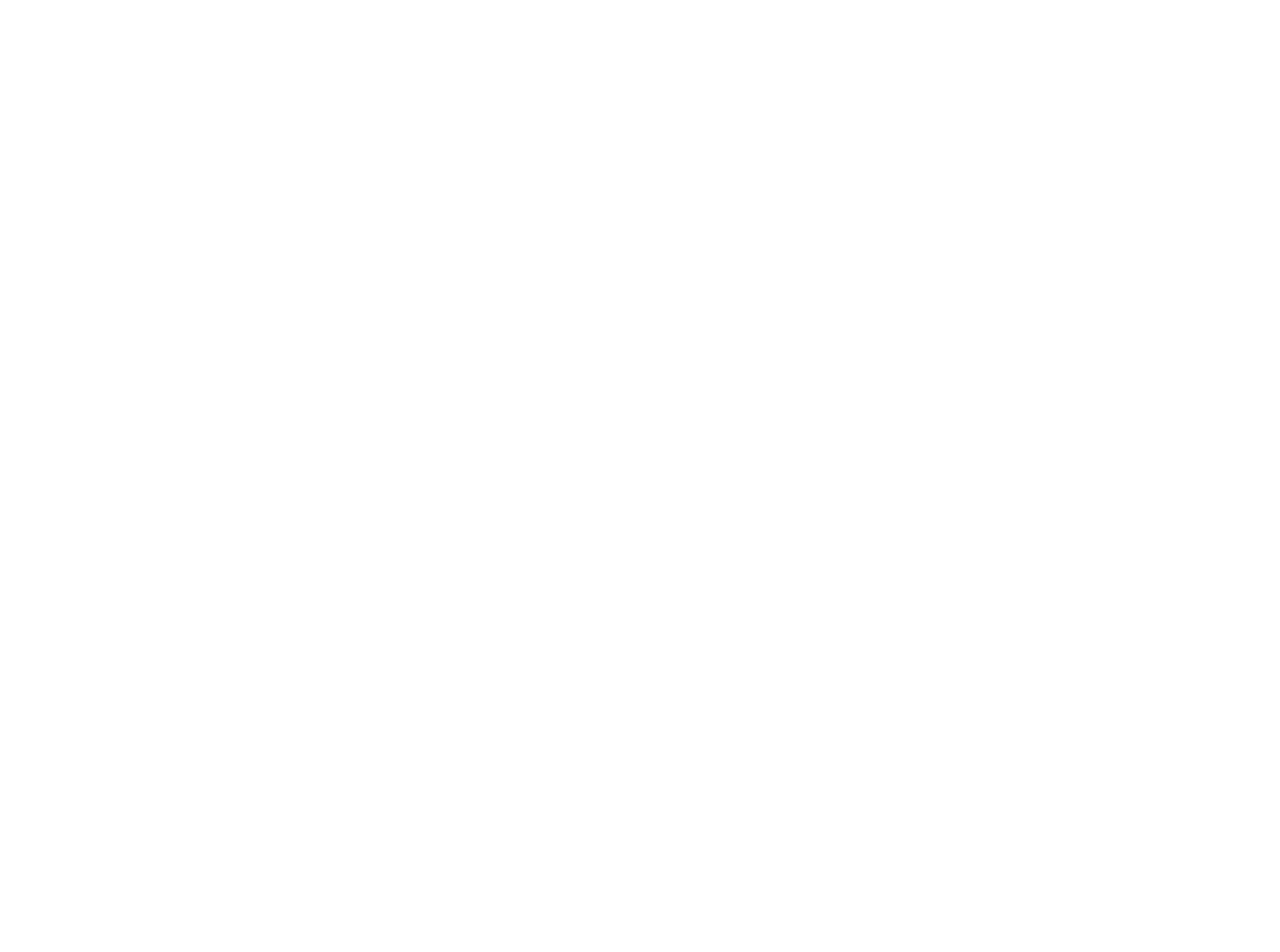
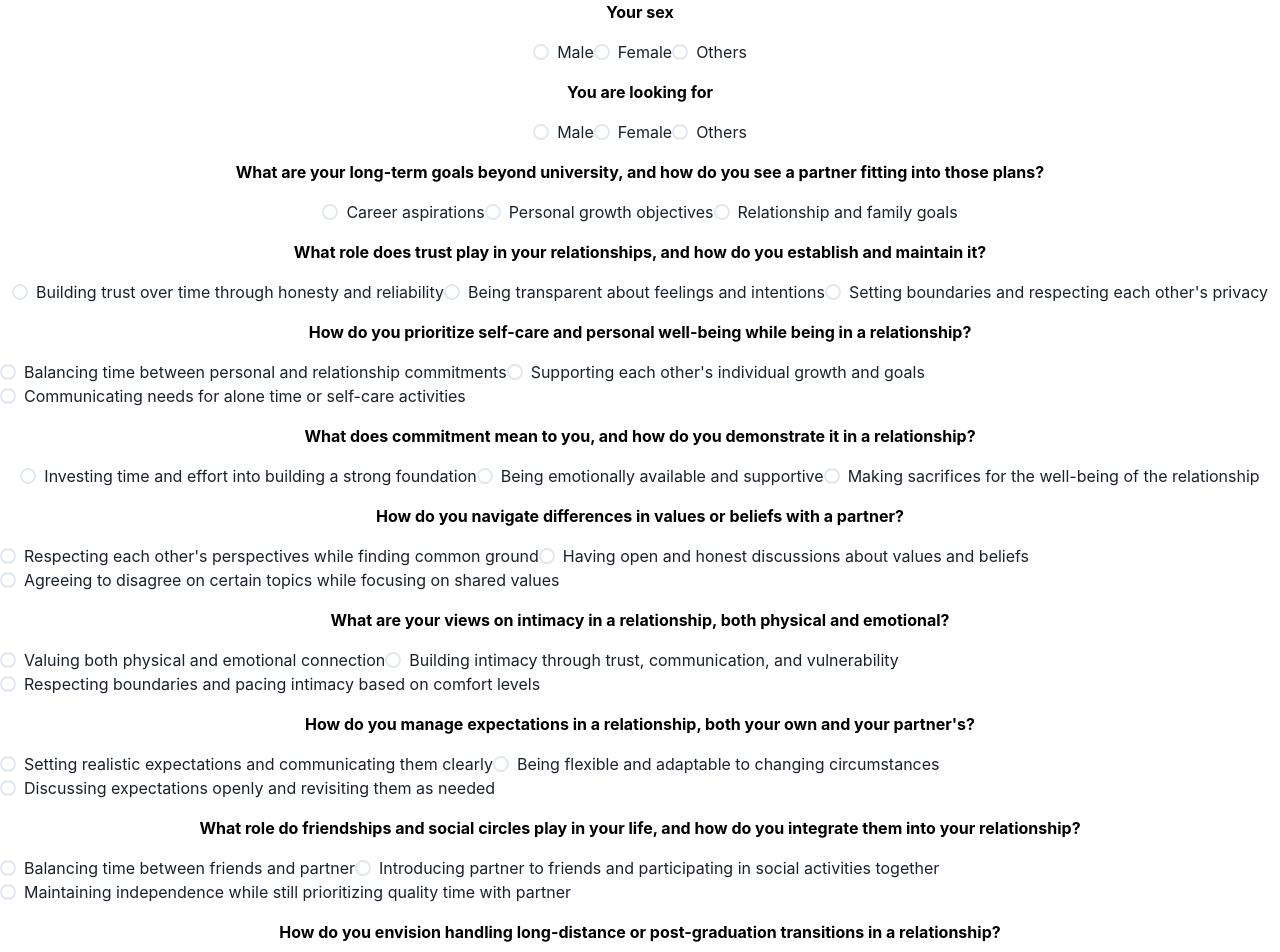
Before and after one commit to AwishChhetri/Maya, a React (Create React App) app: page /form in a window 1280 px wide. Before the commit this address had no page. Shown: the top 952 px of the page. Before the commit the page ends 800 px from the top, so only its background shows below. Built offline with nearby package versions, Linux system fonts and the light colour scheme.

Commit message:
backed update

```diff
--- a/src/App.js
+++ b/src/App.js
@@ -4,8 +4,9 @@
 import Home from './Pages/Home.js'
 import axios from 'axios';
 import Chat from './Pages/Chat.js';
- axios.defaults.baseURL = 'https://puppy-mzmq.onrender.com';
-//  axios.defaults.baseURL = 'http://localhost:8000';
+import Form from './Pages/Form.js'
+//  axios.defaults.baseURL = 'https://puppy-mzmq.onrender.com';
+ axios.defaults.baseURL = 'http://localhost:8000';
 function App() {
   return (
 
@@ -14,6 +15,7 @@
         <Route path="/Login" element={<Login />} exact/>
         <Route path="/Board" element={<Board />} exact/>
         <Route path="/Chat" element={<Chat/>} exact/>
+        <Route path="/form" element={<Form/>} exact/>
       </Routes>
 
 
--- a/src/Components/Notification.js
+++ b/src/Components/Notification.js
@@ -1,6 +1,6 @@
 import React, { useState, useEffect } from 'react';
 import { Box, Text, useDisclosure, Modal, ModalOverlay, ModalContent, ModalBody, Flex, IconButton, Spinner } from '@chakra-ui/react';
-import { IoNotifications } from 'react-icons/io5';
+import { GiHeartWings } from "react-icons/gi";
 import { FaUser } from 'react-icons/fa';
 import { FcApproval, FcCancel } from 'react-icons/fc';
 import axios from 'axios';
@@ -59,11 +59,11 @@
         display="flex"
         alignItems="center"
       >
-        <IoNotifications style={{ marginRight: '7px', fontSize: '24px' }} />
+        <GiHeartWings  style={{ marginRight: '7px', fontSize: '24px' }} />
         {matchRequestDetails && matchRequestDetails.length > 0 ? (
-          <Text fontSize="sm" ml={2} color="blue.500">You have {matchRequestDetails.length} new match requests</Text>
+          <Text fontSize="sm" ml={2} color="blue.500">You have liked {matchRequestDetails.length} people.</Text>
         ) : (
-          <Text fontSize="sm" ml={2} color="blue.500">No requests yet! Have Patience.</Text>
+          <Text fontSize="sm" ml={2} color="blue.500">You Likes</Text>
         )}
       </Box>
       <Modal isOpen={isOpen} onClose={onClose}>
--- a/src/Components/Student.js
+++ b/src/Components/Student.js
@@ -44,9 +44,13 @@
         <Box mr={2} display="flex" alignItems="center" onClick={submitHandler}>
           <IconButton
             size="md"
-            colorScheme="red"
-            aria-label="Send Match Request"
-            icon={<FaHeart />}
+            colorScheme="pink"
+    bgGradient="linear(to-r, red.400, pink.400)"
+    _hover={{
+      bgGradient: 'linear(to-r, pink.400, red.400)',
+    }}
+    icon={<FaHeart  />}
+
             isLoading={loading}
             loadingText="Sending..."
           />
--- a/src/Pages/Chat.js
+++ b/src/Pages/Chat.js
@@ -10,7 +10,7 @@
   const chatBoxRef = useRef(null);
 
   useEffect(() => {
-    const newSocket = io('https://puppy-mzmq.onrender.com');
+    const newSocket = io('http://localhost:8000');
     setSocket(newSocket);
 
     return () => newSocket.disconnect();
--- /dev/null
+++ b/src/Pages/Form.js
@@ -0,0 +1,110 @@
+import React, { useState } from 'react';
+import { Radio, RadioGroup, VStack, Button, Text } from '@chakra-ui/react';
+
+const Form = () => {
+  // State to store the selected options for each question
+  const [selectedOptions, setSelectedOptions] = useState({
+    sex: '',
+    lookingFor: '',
+    question1: '',
+    question2: '',
+    question3: '',
+    question4: '',
+    question5: '',
+    question6: '',
+    question7: '',
+    question8: '',
+    question9: '',
+    question10: ''
+  });
+
+  // Function to handle radio button change for each question
+  const handleRadioChange = (question, value) => {
+    setSelectedOptions({
+      ...selectedOptions,
+      [question]: value
+    });
+  };
+
+  // Function to handle form submission
+  const handleSubmit = () => {
+    console.log('Selected options:', selectedOptions);
+  };
+
+  return (
+    <VStack spacing={4}>
+      <Text color="black" fontWeight="bold">Your sex</Text>
+      <RadioGroup isRequired onChange={(value) => handleRadioChange('sex', value)} value={selectedOptions['sex']}>
+        <Radio value="Male">Male</Radio>
+        <Radio value="Female">Female</Radio>
+        <Radio value="Others">Others</Radio>
+      </RadioGroup>
+      <Text color="black" fontWeight="bold">You are looking for</Text>
+      <RadioGroup isRequired onChange={(value) => handleRadioChange('lookingFor', value)} value={selectedOptions['lookingFor']}>
+        <Radio value="Male">Male</Radio>
+        <Radio value="Female">Female</Radio>
+        <Radio value="Others">Others</Radio>
+      </RadioGroup>
+
+      <Text color="black" fontWeight="bold">What are your long-term goals beyond university, and how do you see a partner fitting into those plans?</Text>
+      <RadioGroup isRequired onChange={(value) => handleRadioChange('question1', value)} value={selectedOptions['question1']}>
+        <Radio value="Career aspirations">Career aspirations</Radio>
+        <Radio value="Personal growth objectives">Personal growth objectives</Radio>
+        <Radio value="Relationship and family goals">Relationship and family goals</Radio>
+      </RadioGroup>
+
+<Text color="black" fontWeight="bold">What role does trust play in your relationships, and how do you establish and maintain it?</Text>
+      <RadioGroup onChange={(value) => handleRadioChange('question3', value)} value={selectedOptions['question3']}>
+        <Radio value="Building trust over time through honesty and reliability">Building trust over time through honesty and reliability</Radio>
+        <Radio value="Being transparent about feelings and intentions">Being transparent about feelings and intentions</Radio>
+        <Radio value="Setting boundaries and respecting each other's privacy">Setting boundaries and respecting each other's privacy</Radio>
+      </RadioGroup>
+<Text color="black" fontWeight="bold">How do you prioritize self-care and personal well-being while being in a relationship?</Text>
+      <RadioGroup onChange={(value) => handleRadioChange('question4', value)} value={selectedOptions['question4']}>
+        <Radio value="Balancing time between personal and relationship commitments">Balancing time between personal and relationship commitments</Radio>
+        <Radio value="Supporting each other's individual growth and goals">Supporting each other's individual growth and goals</Radio>
+        <Radio value="Communicating needs for alone time or self-care activities">Communicating needs for alone time or self-care activities</Radio>
+      </RadioGroup>
+<Text color="black" fontWeight="bold">What does commitment mean to you, and how do you demonstrate it in a relationship?</Text>
+      <RadioGroup onChange={(value) => handleRadioChange('question5', value)} value={selectedOptions['question5']}>
+        <Radio value="Investing time and effort into building a strong foundation">Investing time and effort into building a strong foundation</Radio>
+        <Radio value="Being emotionally available and supportive">Being emotionally available and supportive</Radio>
+        <Radio value="Making sacrifices for the well-being of the relationship">Making sacrifices for the well-being of the relationship</Radio>
+      </RadioGroup>
+<Text color="black" fontWeight="bold">How do you navigate differences in values or beliefs with a partner?</Text>
+      <RadioGroup onChange={(value) => handleRadioChange('question6', value)} value={selectedOptions['question6']}>
+        <Radio value="Respecting each other's perspectives while finding common ground">Respecting each other's perspectives while finding common ground</Radio>
+        <Radio value="Having open and honest discussions about values and beliefs">Having open and honest discussions about values and beliefs</Radio>
+        <Radio value="Agreeing to disagree on certain topics while focusing on shared values">Agreeing to disagree on certain topics while focusing on shared values</Radio>
+      </RadioGroup>
+<Text color="black" fontWeight="bold">What are your views on intimacy in a relationship, both physical and emotional?</Text>
+      <RadioGroup onChange={(value) => handleRadioChange('question7', value)} value={selectedOptions['question7']}>
+        <Radio value="Valuing both physical and emotional connection">Valuing both physical and emotional connection</Radio>
+        <Radio value="Building intimacy through trust, communication, and vulnerability">Building intimacy through trust, communication, and vulnerability</Radio>
+        <Radio value="Respecting boundaries and pacing intimacy based on comfort levels">Respecting boundaries and pacing intimacy based on comfort levels</Radio>
+      </RadioGroup>
+<Text color="black" fontWeight="bold">How do you manage expectations in a relationship, both your own and your partner's?</Text>
+      <RadioGroup onChange={(value) => handleRadioChange('question8', value)} value={selectedOptions['question8']}>
+        <Radio value="Setting realistic expectations and communicating them clearly">Setting realistic expectations and communicating them clearly</Radio>
+        <Radio value="Being flexible and adaptable to changing circumstances">Being flexible and adaptable to changing circumstances</Radio>
+        <Radio value="Discussing expectations openly and revisiting them as needed">Discussing expectations openly and revisiting them as needed</Radio>
+      </RadioGroup>
+<Text color="black" fontWeight="bold">What role do friendships and social circles play in your life, and how do you integrate them into your relationship?</Text>
+      <RadioGroup onChange={(value) => handleRadioChange('question9', value)} value={selectedOptions['question9']}>
+        <Radio value="Balancing time between friends and partner">Balancing time between friends and partner</Radio>
+        <Radio value="Introducing partner to friends and participating in social activities together">Introducing partner to friends and participating in social activities together</Radio>
+        <Radio value="Maintaining independence while still prioritizing quality time with partner">Maintaining independence while still prioritizing quality time with partner</Radio>
+      </RadioGroup>
+<Text color="black" fontWeight="bold">How do you envision handling long-distance or post-graduation transitions in a relationship?</Text>
+      <RadioGroup onChange={(value) => handleRadioChange('question10', value)} value={selectedOptions['question10']}>
+        <Radio value="Communicating openly about future plans and expectations">Communicating openly about future plans and expectations</Radio>
+        <Radio value="Prioritizing regular communication and visits when apart">Prioritizing regular communication and visits when apart</Radio>
+        <Radio value="Being supportive of each other's individual pursuits while maintaining connection">Being supportive of each other's individual pursuits while maintaining connection</Radio>
+      </RadioGroup>
+
+      <Button colorScheme="blue" onClick={handleSubmit}>Submit</Button>
+    </VStack>
+  );
+}
+
+export default Form;
--- a/src/Pages/Profile.js
+++ b/src/Pages/Profile.js
@@ -71,7 +71,7 @@
         {studentDetails ? (
           <Text fontSize="sm" ml={2} color="blue.500">{studentDetails.VTU}</Text>
         ) : (
-          <Text fontSize="sm" ml={2} color="blue.500">Click here...</Text>
+          <Text fontSize="sm" ml={2} color="blue.500">Profile</Text>
         )}
       </Box>
       <Modal isOpen={isProfileOpen} onClose={closeProfile}>
```
Also changed, not shown: src/Pages/Board.js (+27 -10 lines).
